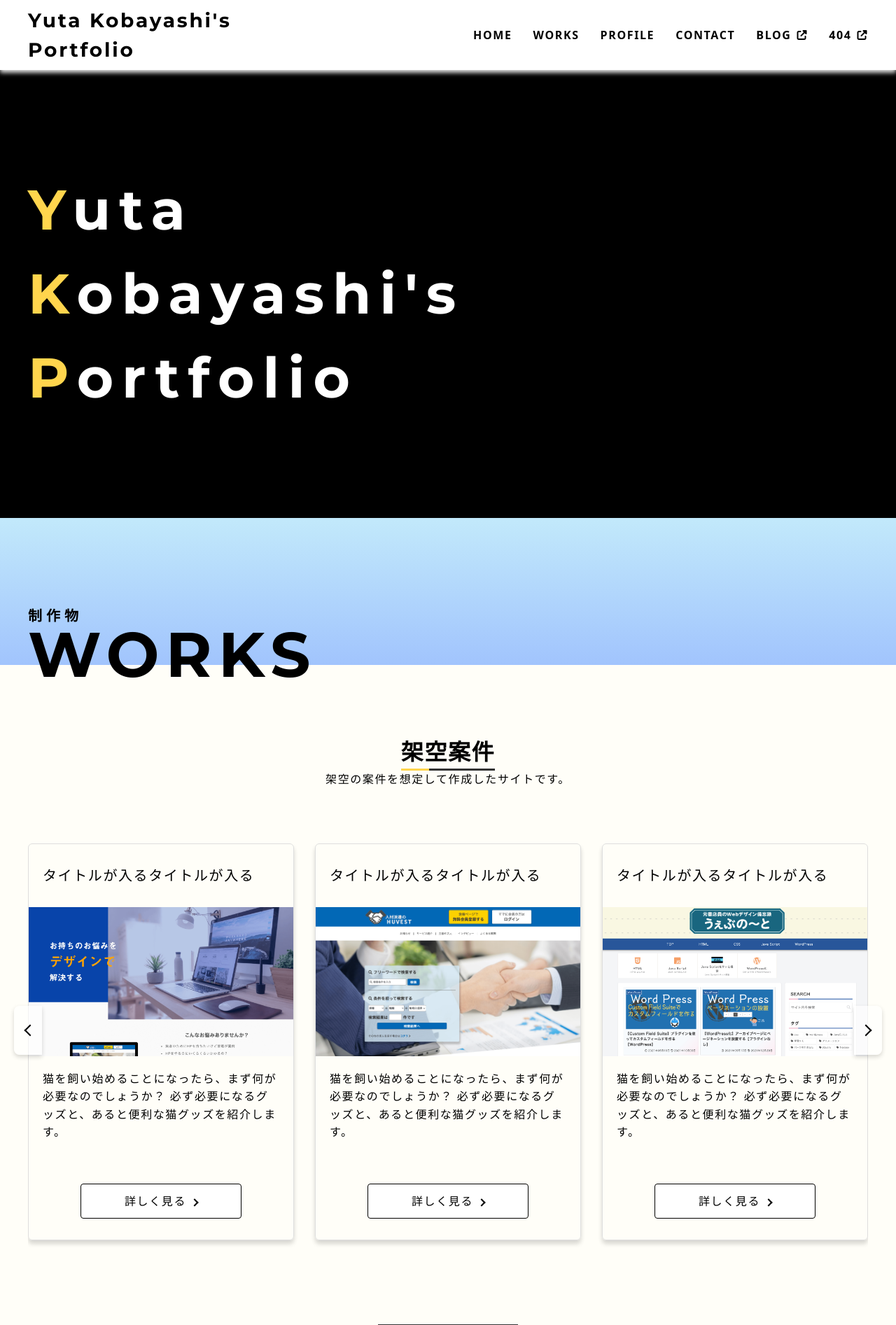
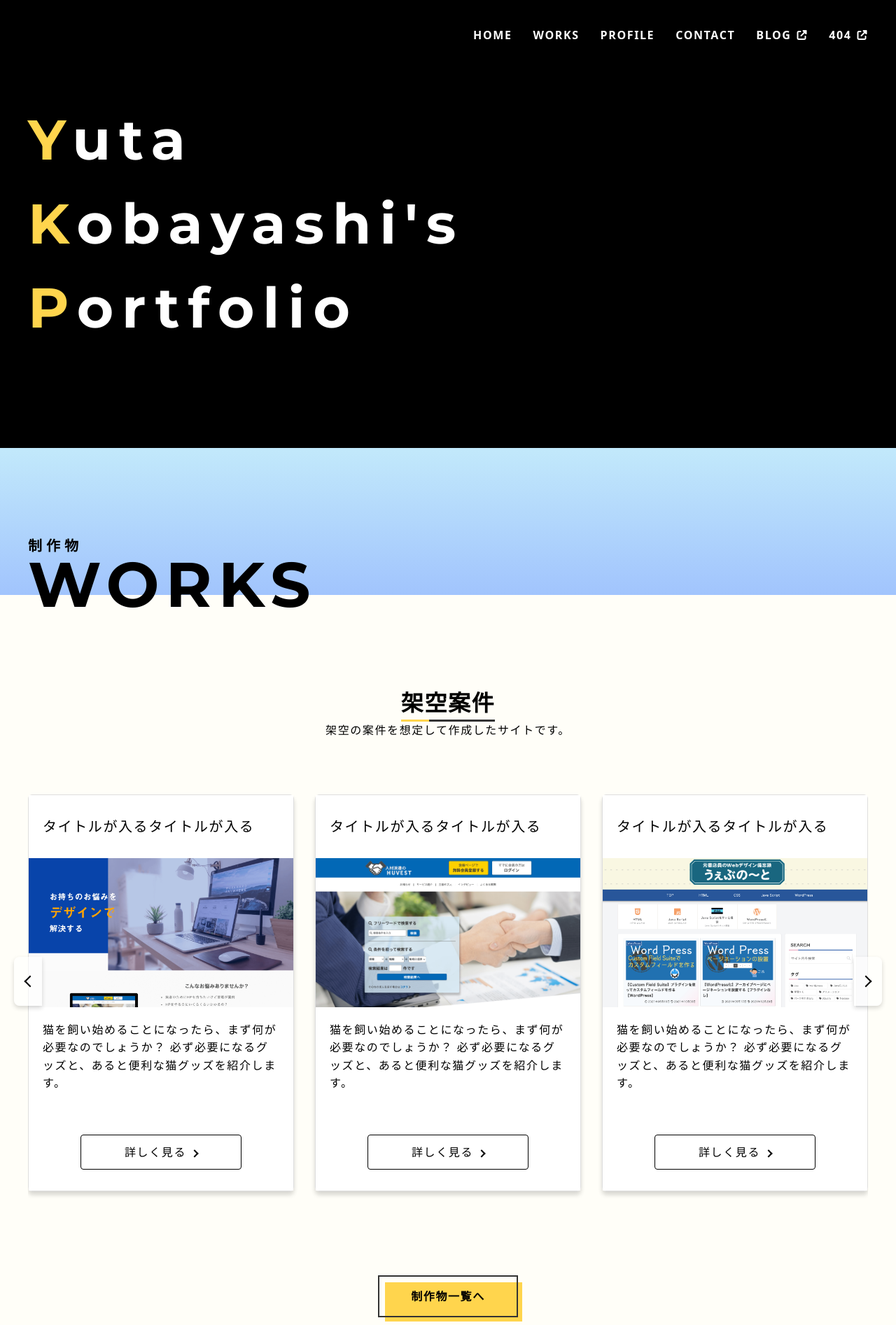
Before and after one commit to kbo580/my-portfolio-2022.7.25, a PHP site: page / in a window 1280 px wide. Shown: the top 1893 px of the page at 70% size. Run offline with PHP 8.4, Linux system fonts and the light colour scheme; some libraries are stand-ins or nearby versions; some web fonts are replaced.

Commit message:
ヘッダーナビの背景色の変更

```diff
--- a/css/styles.css
+++ b/css/styles.css
@@ -76,18 +76,25 @@ footer {
   padding-top: 60px;
   margin-bottom: 50px;
 }
-.sec-heading__bg {
+.sec-heading::after, .sec-heading::before {
+  content: "";
   background: linear-gradient(to bottom, #C2E9FB, #A1C4FD);
+  width: 100%;
+  height: 100px;
+  display: block;
+  position: absolute;
+  top: 0;
+  left: 0;
+  z-index: -1;
   margin-left: calc(50% - 50vw);
   margin-right: calc(50% - 50vw);
   padding-left: calc(50vw - 50%);
   padding-right: calc(50vw - 50%);
-  height: 100px;
 }
-.sec-heading--left {
+.sec-heading.--left {
   text-align: left;
 }
-.sec-heading--right {
+.sec-heading.--right {
   text-align: right;
 }
 
@@ -125,7 +132,7 @@ footer {
     padding-top: 130px;
     margin-bottom: 100px;
   }
-  .sec-heading__bg {
+  .sec-heading::after {
     height: 210px;
   }
   .sec-heading--ja {
@@ -286,17 +293,16 @@ footer {
 /* -------------------------------------------- */
 .header {
   height: 70px;
-  background-color: #fff;
   position: absolute;
   top: 0;
   left: 0;
   width: 100%;
   z-index: 1;
-  box-shadow: 0px 4px 6px #ddd;
+  color: #fff;
 }
 .header.fadein {
-  background-color: rgb(255, 255, 255);
-  box-shadow: 0px 4px 6px #ddd;
+  background-color: rgba(0, 0, 0, 0.6);
+  box-shadow: 0px 4px 6px rgba(0, 0, 0, 0.16);
   position: fixed;
   top: 0;
   left: 0;
@@ -335,9 +341,11 @@ footer {
   font-weight: bold;
   line-height: 1.5;
   letter-spacing: 0.1em;
+  opacity: 0;
 }
 .logo.fontChang {
   font-size: 0.875rem;
+  opacity: 1;
 }
 .logo__link {
   display: inline-block;
@@ -390,7 +398,7 @@ footer {
   width: 100%;
   height: 3px;
   border-radius: 6px;
-  background-color: #000;
+  background-color: #fff;
   position: absolute;
   top: 50%;
   left: 50%;
@@ -454,7 +462,7 @@ body.active {
 .site-title {
   color: #fff;
   letter-spacing: 0.15em;
-  padding: 130px 0 60px;
+  padding: 60px 0;
   font-size: 2.0625rem;
 }
 
@@ -464,7 +472,7 @@ body.active {
 
 @media (min-width: 768px) {
   .site-title {
-    padding: 240px 0 140px;
+    padding: 140px 0 140px;
     font-size: 5rem;
   }
 }
@@ -489,6 +497,7 @@ body.active {
 .works-top__item {
   text-align: left;
   padding-bottom: 30px;
+  background-color: #fff;
 }
 .works-top__item-title {
   font-size: 1.125rem;
--- a/css/styles.scss
+++ b/css/styles.scss
@@ -72,7 +72,6 @@ footer {
   width: 100%;
   padding: 0 20px;
   position: relative;
-  // background-color: rgba(0, 0, 0, 0.16);
 }
 
 @media (min-width: 768px){
@@ -91,20 +90,36 @@ footer {
   padding-top: 60px;
   margin-bottom: 50px;
 
-  &__bg{
+  &::after,
+  &::before{
+    content: "";
     background: linear-gradient(to bottom, #C2E9FB, #A1C4FD);
+    width: 100%;
+    height: 100px;
+    display: block;
+    position: absolute;
+    top: 0;
+    left:0;
+    z-index: -1;
     margin-left: calc(50% - 50vw);
     margin-right: calc(50% - 50vw);
     padding-left: calc(50vw - 50%);
     padding-right: calc(50vw - 50%);
-    height: 100px;
-  }
-
-  &--left{
+  }
+
+  &::before{
+    // clip-path: polygon(0 0%, 100% 0, 100% 40%, 0% 100%);
+  }
+
+  &::after{
+    // clip-path: polygon(0 0%, 100% 0, 100% 40%, 0% 100%);
+
+  }
+
+  &.--left{
     text-align: left;
   }
-
-  &--right{
+  &.--right{
     text-align: right;
   }
 }
@@ -146,7 +161,7 @@ footer {
     padding-top: 130px;
     margin-bottom: 100px;
 
-    &__bg{
+    &::after{
       height: 210px;
     }
   }
@@ -327,17 +342,16 @@ footer {
 /* -------------------------------------------- */
 .header{
   height: 70px;
-  background-color: #fff;
   position: absolute;
   top: 0;
   left: 0;
   width: 100%;
   z-index: 1;
-  box-shadow: 0px 4px 6px #ddd;
+  color: #fff;
 
   &.fadein{
-    background-color: rgb(255, 255, 255);
-    box-shadow: 0px 4px 6px #ddd;
+    background-color: rgba(0, 0, 0, .6);
+    box-shadow: 0px 4px 6px rgba(0, 0, 0, 0.16);
     position: fixed;
     top: 0;
     left: 0;
@@ -369,9 +383,11 @@ footer {
   font-weight: bold;
   line-height: 1.5;
   letter-spacing: 0.1em;
+  opacity: 0;
 
   &.fontChang{
     font-size: rem(14);
+    opacity: 1;
   }
 
   &__link{
@@ -430,7 +446,7 @@ footer {
   width: 100%;
   height: 3px;
   border-radius: 6px;
-  background-color: #000;
+  background-color: #fff;
   position: absolute;
   top: 50%;
   left: 50%;
@@ -504,7 +520,7 @@ body.active{
 .site-title{
   color: #fff;
   letter-spacing: 0.15em;
-  padding: 130px 0 60px;
+  padding: 60px 0;
   font-size: rem(33);
 }
 
@@ -514,7 +530,7 @@ body.active{
 
 @media (min-width: 768px){
   .site-title{
-    padding: 240px 0 140px;
+    padding: 140px 0;
     font-size: rem(80);
   }
 }
@@ -545,6 +561,7 @@ body.active{
   &__item{
     text-align: left;
     padding-bottom: 30px;
+    background-color: #fff;
   }
 
   &__item-title{
--- a/index.html
+++ b/index.html
@@ -247,7 +247,7 @@
 
     <section class="about section">
       <div class="inner">
-        <h2 class="heading-common sec-heading en-title sec-heading--right sec-heading__bg"><p class="sec-heading--ja">私について</p>about</h2>
+        <h2 class="heading-common sec-heading en-title --right"><p class="sec-heading--ja">私について</p>about</h2>
 
         <div class="about__wrapper">
           <div class="about-image__wrapper">
@@ -285,7 +285,7 @@
     <section class="contact-top section">
       <div class="inner">
 
-        <h2 class="heading-common sec-heading en-title sec-heading--left sec-heading__bg"><p class="sec-heading--ja">お問い合わせ</p>contact</h2>
+        <h2 class="heading-common sec-heading en-title --left"><p class="sec-heading--ja">お問い合わせ</p>contact</h2>
 
         <p>お忙しい中ご覧いただきありがとうございます。<br>お仕事の話はもちろん、サイトの感想など何でもお聞かせください。</p>
 
```
Also changed, not shown: 1 other file.
